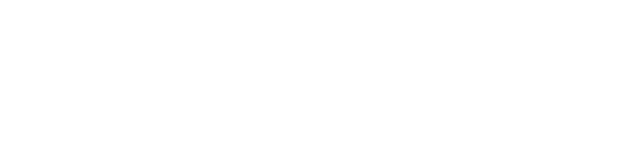
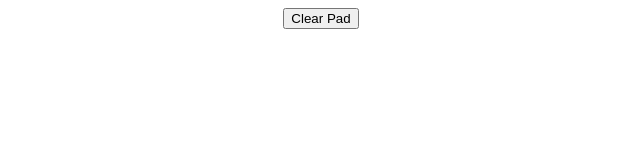
Before and after one commit to Blake-Fogel/Etch-a-Sketch, a plain HTML site: page index.html in a window 1280 px wide. Shown: the whole page, without its empty margins (319-959 px from the left). Drawn offline with Linux system fonts and the light colour scheme.

Commit message:
Align items to center horizontally

```diff
--- a/index.html
+++ b/index.html
@@ -9,7 +9,10 @@
 </head>
 <body>
     <div class="pad-container">
+        <Button class="clear-pad">Clear Pad</Button>
+        <div class="pad">
 
+        </div>
     </div>
 </body>
 </html>
--- a/style.css
+++ b/style.css
@@ -1,4 +1,5 @@
 .pad-container {
     display:flex;
     flex-direction: column;
+    align-items: center;
 }
```
